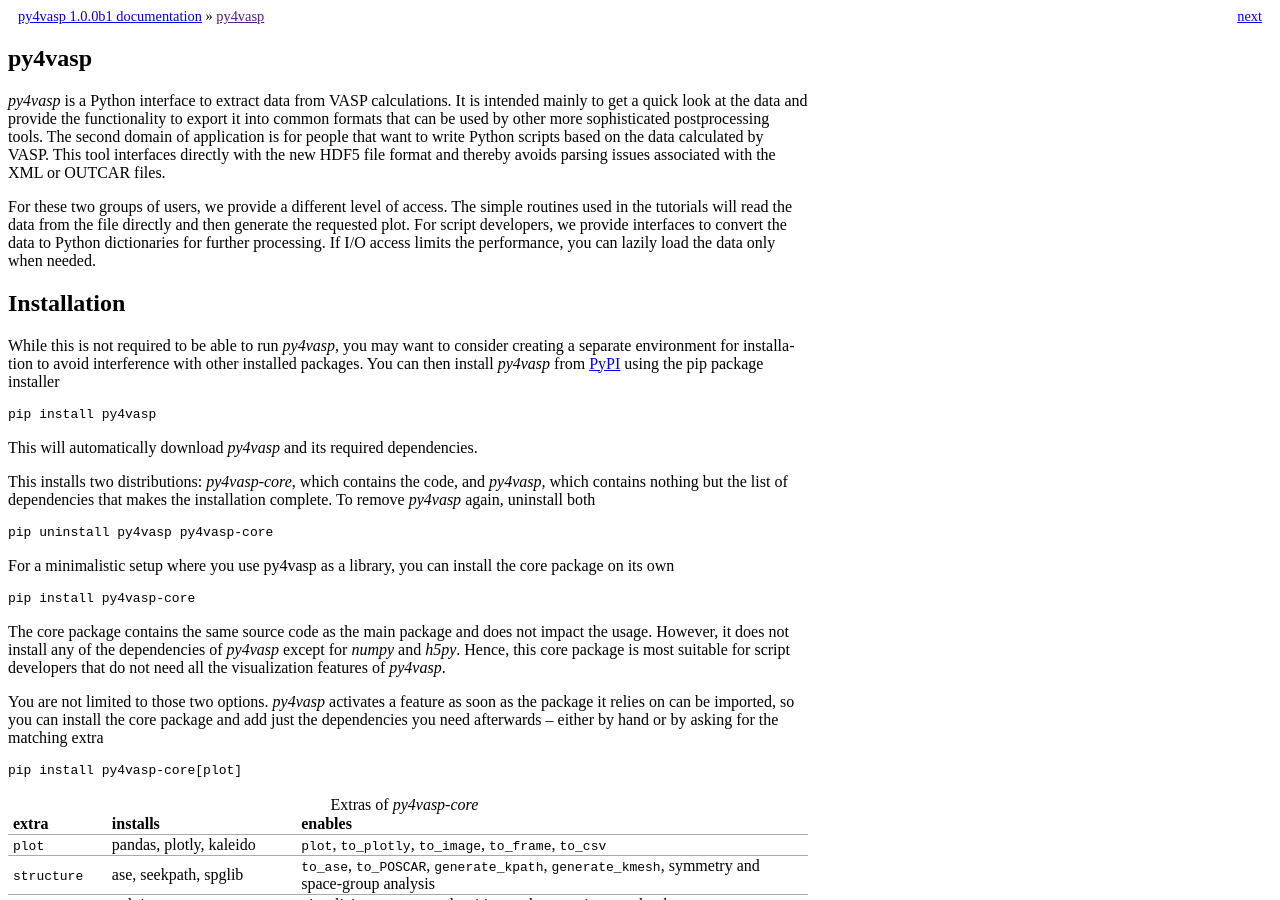
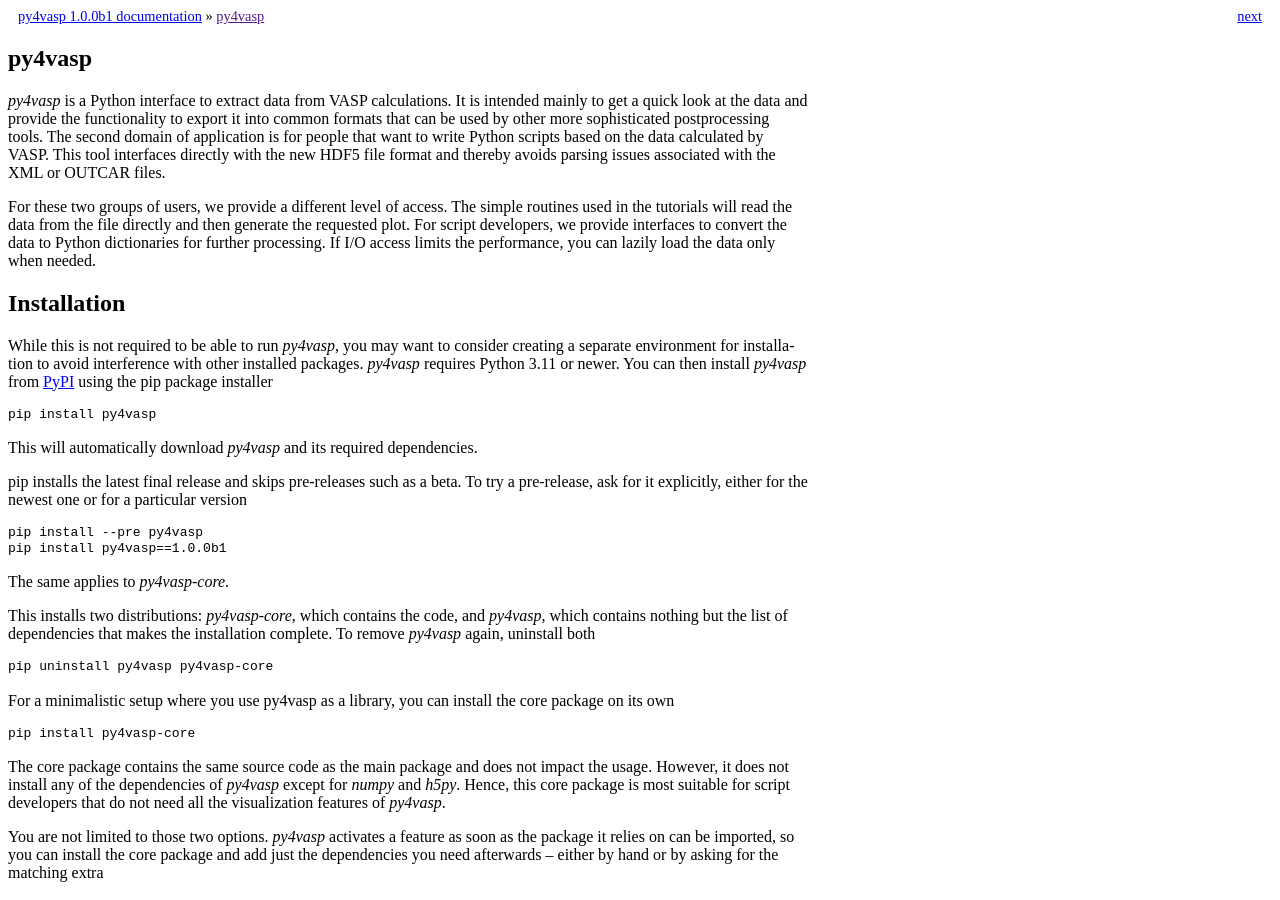
Before and after one commit to vasp-dev/py4vasp, a Sphinx documentation site: the page built from docs/_index.rst, in a window 1280 px wide and 900 px high. Built offline with Sphinx 7.4.7, drawn with Linux system fonts in a browser that asks for light colours; cross-references to code outside the pages are shown as plain code; some of the changed text lies outside the part shown.

Commit message:
Docs: installing a pre-release, the Python requirement, and where to get help
pip skips pre-releases, so a plain pip install py4vasp keeps giving the latest final
release while a beta is on PyPI; the installation section now says how to ask for one.
It also states the Python 3.11 requirement, fixes the venv activation command
(bin/activate, not bin/activate.sh), and repeats the README's help channels, which the
user documentation did not mention.

```diff
--- a/docs/_index.rst
+++ b/docs/_index.rst
@@ -21,7 +21,7 @@
 
 While this is not required to be able to run *py4vasp*, you may want to consider
 creating a separate :ref:`environment <environment_>` for installation to avoid
-interference with other installed packages.
+interference with other installed packages. *py4vasp* requires Python 3.11 or newer.
 You can then install *py4vasp* from PyPI_ using the pip package installer
 
 .. code-block:: bash
@@ -29,6 +29,17 @@
   pip install py4vasp
 
 This will automatically download *py4vasp* and its required dependencies.
+
+pip installs the latest final release and skips pre-releases such as a beta. To try
+a pre-release, ask for it explicitly, either for the newest one or for a particular
+version
+
+.. code-block:: bash
+
+  pip install --pre py4vasp
+  pip install py4vasp==1.0.0b1
+
+The same applies to *py4vasp-core*.
 
 This installs two distributions: *py4vasp-core*, which contains the code, and
 *py4vasp*, which contains nothing but the list of dependencies that makes the
@@ -268,6 +279,16 @@
 that package is all that is needed -- there is nothing to reconfigure and no need to
 reinstall *py4vasp*.
 
+.. rubric:: Getting help
+
+If you found a bug, please open an issue at
+`github.com/vasp-dev/py4vasp/issues <https://github.com/vasp-dev/py4vasp/issues>`_
+describing what you did, what you expected, and what happened instead -- a minimal
+example that reproduces the problem is the most helpful thing you can include. For
+general usage questions, use the "Using VASP" category of the
+`VASP forum <https://www.vasp.at/forum/>`_; for anything specific to the Python
+interface itself, a GitHub issue works too.
+
 .. toctree::
    :hidden:
    :glob:
```
Also changed, not shown: other parts of docs/_index.rst (+1 -1 lines).
